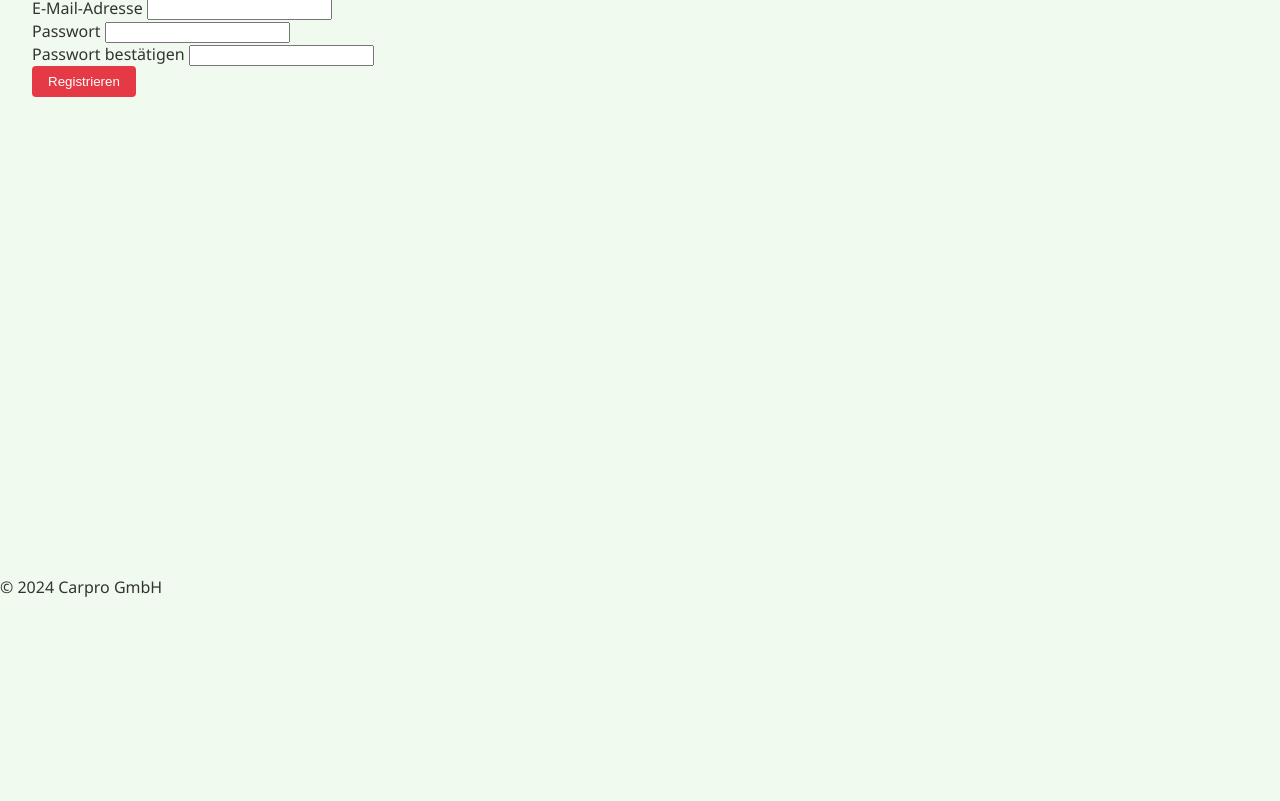
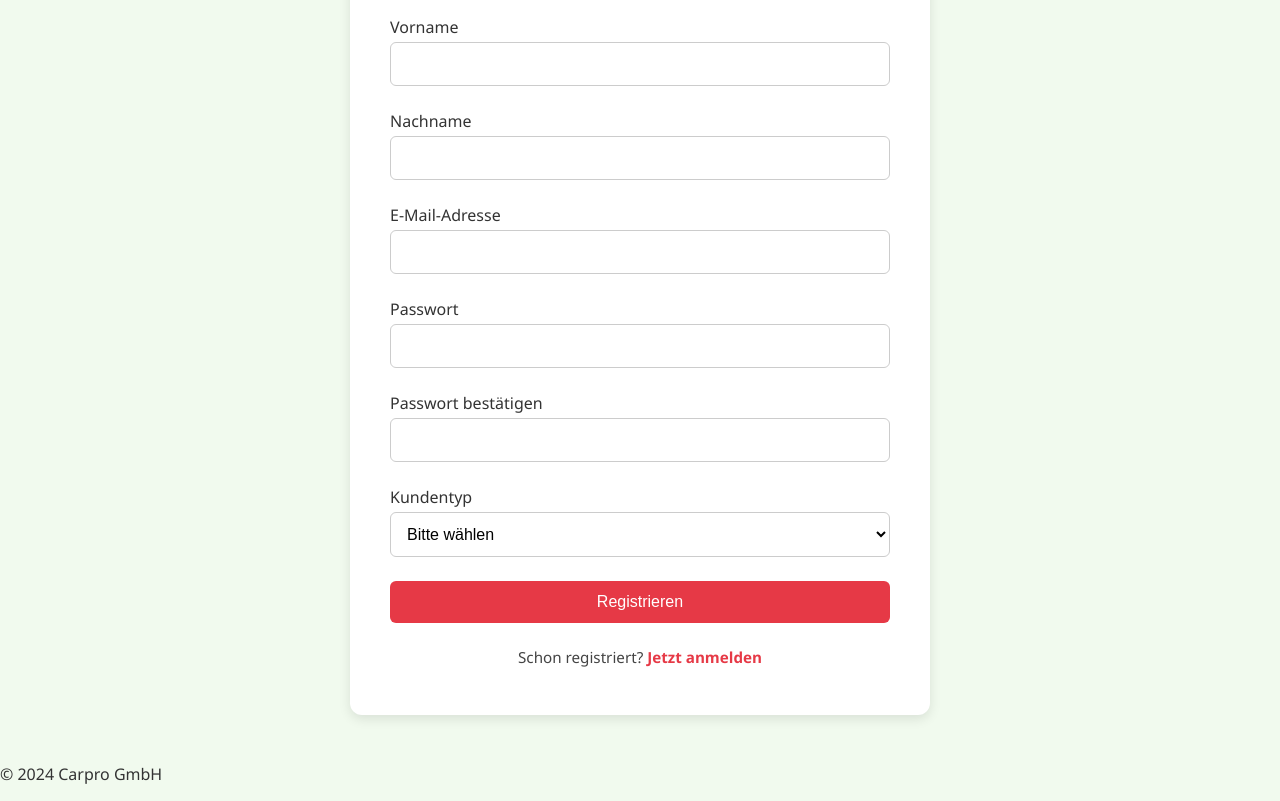
Before and after one commit to VincentBFinke/ProjektWinfoGruppeDelta, a plain HTML site: page Frontend/HTML/registrierung.html in a window 1280 px wide. Shown: the part 231-1032 px from the top of the page. Before the commit the page ends 845 px from the top, so only its background shows below. Drawn offline with Linux system fonts and the light colour scheme.

Commit message:
AenderungenLoginUndAnmeldungHTML

```diff
--- a/Frontend/CSS/styles.css
+++ b/Frontend/CSS/styles.css
@@ -1,8 +1,10 @@
-/* Globale Stileinstellungen */
+/* ===============================
+   Globale Stileinstellungen
+   =============================== */
    :root {
     --primary-color: #e63946; /* Carpro Rot */
     --secondary-color: #f1faee; /* Hellgrau */
-  --dark-color: #d23a3a; /* Dunkelblau/Schwarz */
+    --dark-color: #d23a3a; /* Dunkelrot/Dunkel */
     --light-color: #a8dadc; /* Akzentfarbe */
   }
 
@@ -14,6 +16,9 @@ body {
     color: #333;
   }
 
+  /* ===============================
+     Header & Navigation
+     =============================== */
   header {
     background-color: var(--dark-color);
     padding: 1rem;
@@ -32,27 +37,6 @@ nav a {
     margin-left: 1rem;
   }
 
-/* Allgemeine Button-Stile */
-button {
-  background-color: var(--primary-color);
-  color: white;
-  border: none;
-  padding: 0.5rem 1rem;
-  border-radius: 4px;
-  cursor: pointer;
-  transition: background-color 0.3s;
-}
-
-button:hover {
-  background-color: #c1121f;
-}
-
-/* Container für Hauptinhalt */
-main {
-  padding: 2rem;
-  min-height: 80vh;
-}
-/* Navigation Styles */
   .main-nav ul {
     display: flex;
     list-style: none;
@@ -79,19 +63,95 @@ main {
     font-weight: bold;
   }
 
-/* Responsive Anpassungen */
-@media (max-width: 768px) {
-  header {
-      flex-direction: column;
-      padding: 1rem;
+  /* ===============================
+     Buttons
+     =============================== */
+  button {
+    background-color: var(--primary-color);
+    color: white;
+    border: none;
+    padding: 0.5rem 1rem;
+    border-radius: 4px;
+    cursor: pointer;
+    transition: background-color 0.3s;
   }
 
-  .main-nav ul {
-      margin-top: 1rem;
+  button:hover {
+    background-color: #c1121f;
+  }
+
+  .btn-login {
+    width: 100%;
+    padding: 0.75rem;
+    font-size: 1rem;
+    background-color: var(--primary-color);
+    border: none;
+    border-radius: 6px;
+    color: white;
+    cursor: pointer;
+    transition: background-color 0.3s ease;
+  }
+
+  .btn-login:hover {
+    background-color: #c1121f;
+  }
+
+  /* ===============================
+     Formulare & Eingabefelder
+     =============================== */
+  .input-group input,
+  .input-group select {
+    width: 100%;
+    padding: 0.75rem;
+    font-size: 1rem;
+    border: 1px solid #ccc;
+    border-radius: 6px;
+    box-sizing: border-box;
+    background-color: white;
+    margin-top: 0.25rem;
+  }
+
+  .input-group {
+    margin-bottom: 1.5rem;
+  }
+
+  /* ===============================
+     Hauptinhalte
+     =============================== */
+  main {
+    padding: 2rem;
+    min-height: 80vh;
+  }
+
+  /* ===============================
+     Login-Seite – Card-Stil
+     =============================== */
+  .login-wrapper {
+    display: flex;
     justify-content: center;
+    align-items: center;
+    min-height: 80vh;
+    background-color: var(--secondary-color);
   }
+
+  .login-card {
+    background-color: white;
+    padding: 2rem 2.5rem;
+    border-radius: 12px;
+    box-shadow: 0 4px 12px rgba(0, 0, 0, 0.1);
+    width: 100%;
+    max-width: 500px;
   }
-/* Verbesserte Filter-Sidebar */
+
+  .login-card h1 {
+    text-align: center;
+    margin-bottom: 2rem;
+    color: var(--dark-color);
+  }
+
+  /* ===============================
+     Filter-Sidebar & Scrollbar
+     =============================== */
   .filter-sidebar {
     position: sticky;
     top: 20px;
@@ -100,7 +160,6 @@ main {
     padding-right: 10px;
   }
 
-/* Scrollbar für Filter */
   .filter-sidebar::-webkit-scrollbar {
     width: 5px;
   }
@@ -113,3 +172,36 @@ main {
     background: var(--primary-color);
     border-radius: 10px;
   }
+
+  .register-hint {
+    text-align: center;
+    margin-top: 1.5rem;
+    font-size: 0.95rem;
+    color: #444;
+  }
+
+  .register-hint a {
+    color: var(--primary-color);
+    text-decoration: none;
+    font-weight: bold;
+  }
+
+  .register-hint a:hover {
+    text-decoration: underline;
+  }
+
+
+  /* ===============================
+     Responsive Design
+     =============================== */
+  @media (max-width: 768px) {
+    header {
+      flex-direction: column;
+      padding: 1rem;
+    }
+
+    .main-nav ul {
+      margin-top: 1rem;
+      justify-content: center;
+    }
+  }
--- a/Frontend/HTML/registrierung.html
+++ b/Frontend/HTML/registrierung.html
@@ -5,7 +5,6 @@
     <meta name="viewport" content="width=device-width, initial-scale=1.0">
     <title>Carpro - Registrierung</title>
     <link rel="stylesheet" href="../CSS/styles.css">
-    <!-- Haupt-CSS für allgemeine Stile -->
 </head>
 <body class="login-page">
     <header>
@@ -14,12 +13,17 @@
         </div>
     </header>
 
-    <main class="login-container">
+    <main class="login-wrapper">
+        <div class="login-card">
             <h1>Registrieren bei Carpro</h1>
             <form id="registerForm">
                 <div class="input-group">
-                <label for="username">Benutzername</label>
-                <input type="text" id="username" required>
+                    <label for="firstName">Vorname</label>
+                    <input type="text" id="firstName" required>
+                </div>
+                <div class="input-group">
+                    <label for="lastName">Nachname</label>
+                    <input type="text" id="lastName" required>
                 </div>
                 <div class="input-group">
                     <label for="email">E-Mail-Adresse</label>
@@ -33,8 +37,20 @@
                     <label for="confirmPassword">Passwort bestätigen</label>
                     <input type="password" id="confirmPassword" required>
                 </div>
+                <div class="input-group">
+                    <label for="customerType">Kundentyp</label>
+                    <select id="customerType" required>
+                        <option value="">Bitte wählen</option>
+                        <option value="privat">Privatkunde</option>
+                        <option value="firma">Firmenkunde</option>
+                    </select>
+                </div>
                 <button type="submit" class="btn-login">Registrieren</button>
+                <p class="register-hint">
+                    Schon registriert? <a href="./login.html">Jetzt anmelden</a>
+                </p>
             </form>
+        </div>
     </main>
 
     <footer>
@@ -42,6 +58,5 @@
     </footer>
 
     <script src="../../Backend/JS/register.js"></script>
-    <!-- JavaScript für Registrierungs-Funktionalität -->
 </body>
 </html>
```
Also changed, not shown: Backend/JS/auth.js (+13 -3 lines), Frontend/HTML/login.html (+15 -3 lines), 3 other files. Lines whose indentation alone changed are shown as unchanged.
